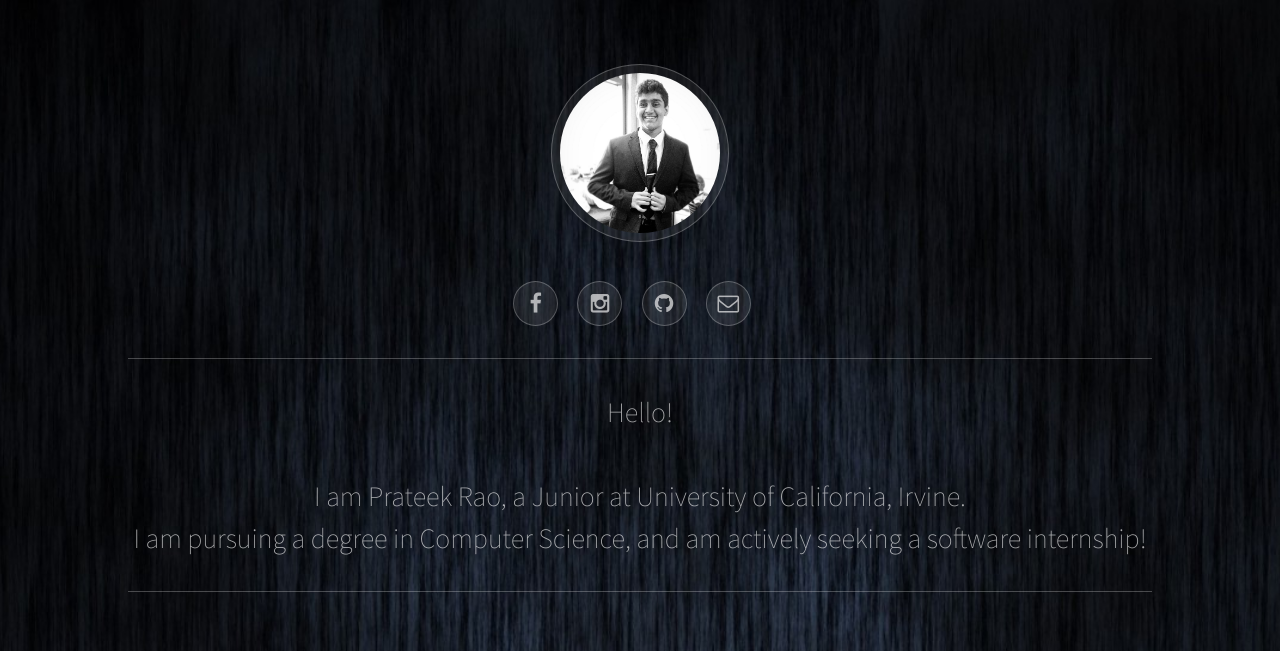
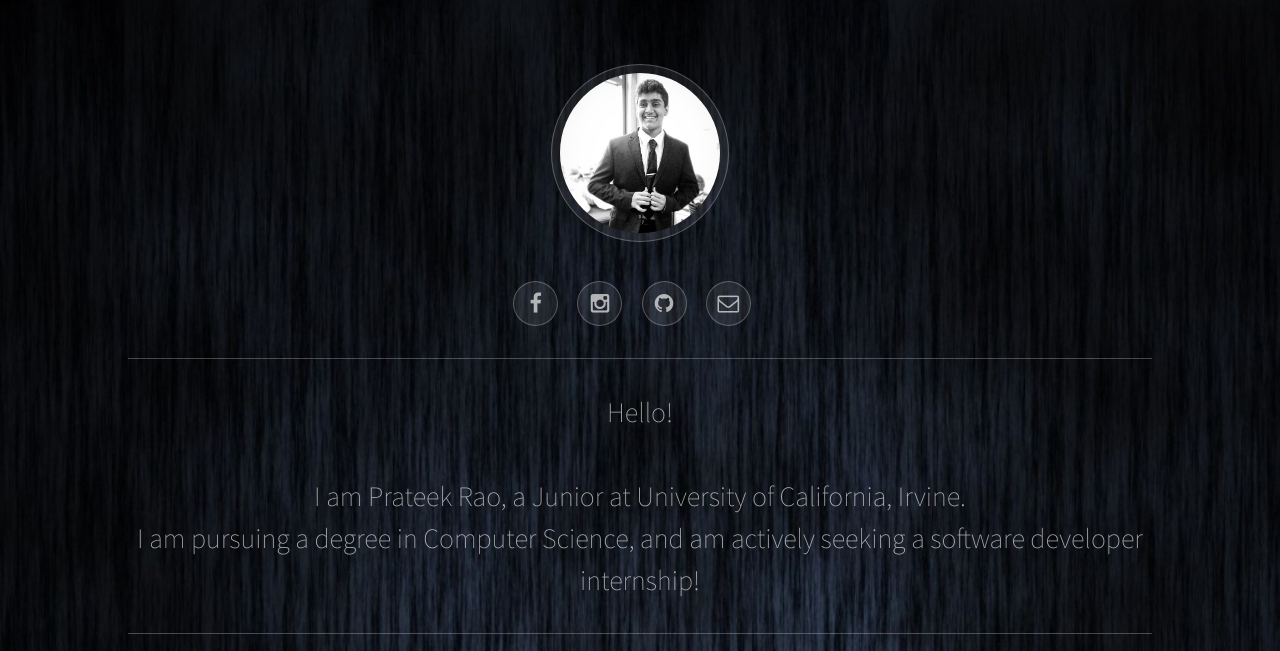
Before and after one commit to raopg/raopg.github.io, a plain HTML site: page index.html in a window 1280 px wide. Shown: the top 651 px of the page. Drawn offline with Linux system fonts and the light colour scheme.

Commit message:
Updated bio

```diff
--- a/index.html
+++ b/index.html
@@ -30,7 +30,7 @@
 						</center>
 						</ul>
 
-						<h1><center>Hello!</center><br>I am Prateek Rao, a Junior at University of California, Irvine.<br>I am pursuing a degree in Computer Science, and am actively seeking a software internship!</h1>
+						<h1><center>Hello!</center><br>I am Prateek Rao, a Junior at University of California, Irvine.<br>I am pursuing a degree in Computer Science, and am actively seeking a software developer internship!</h1>
 						<hr>
 					</header>
 
```
